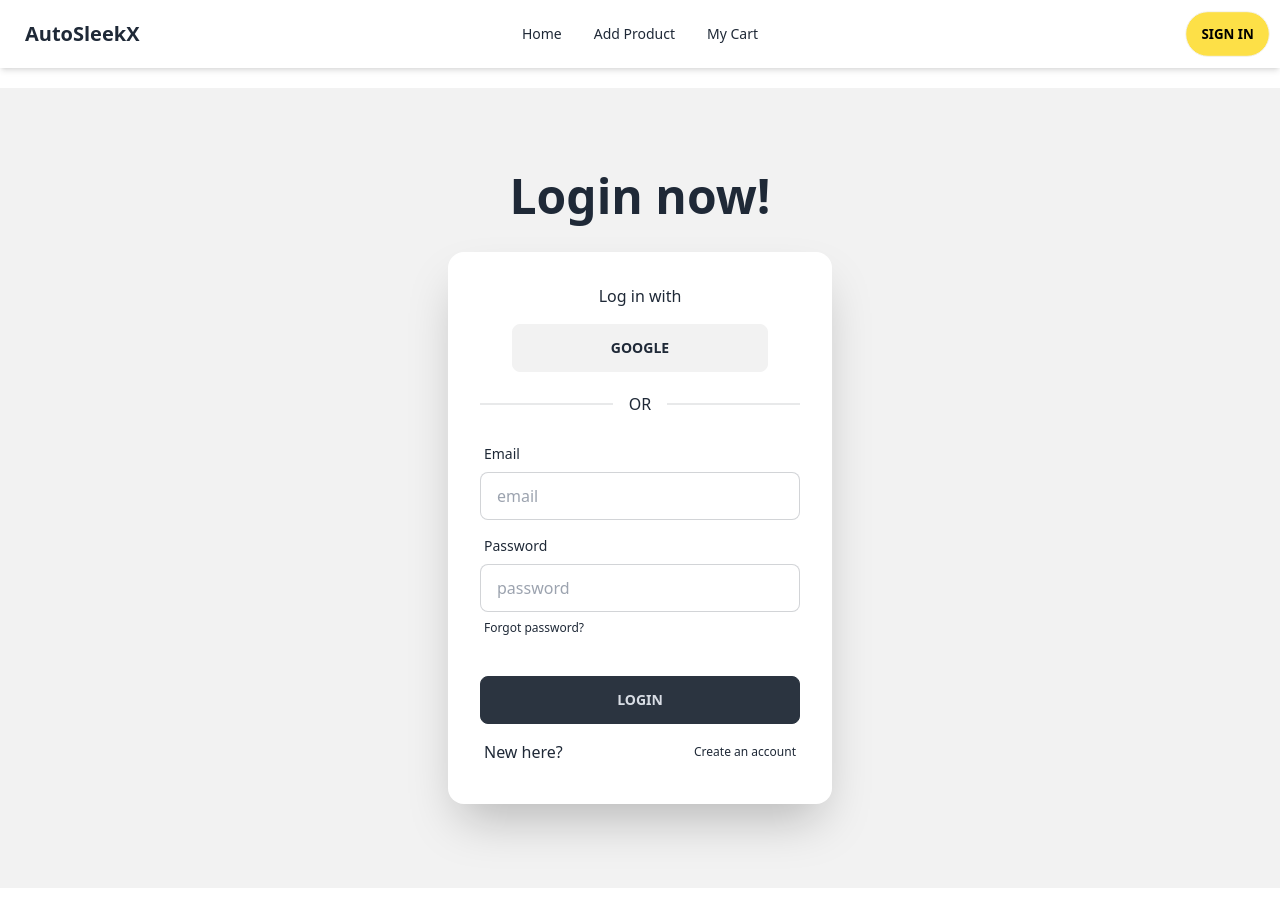
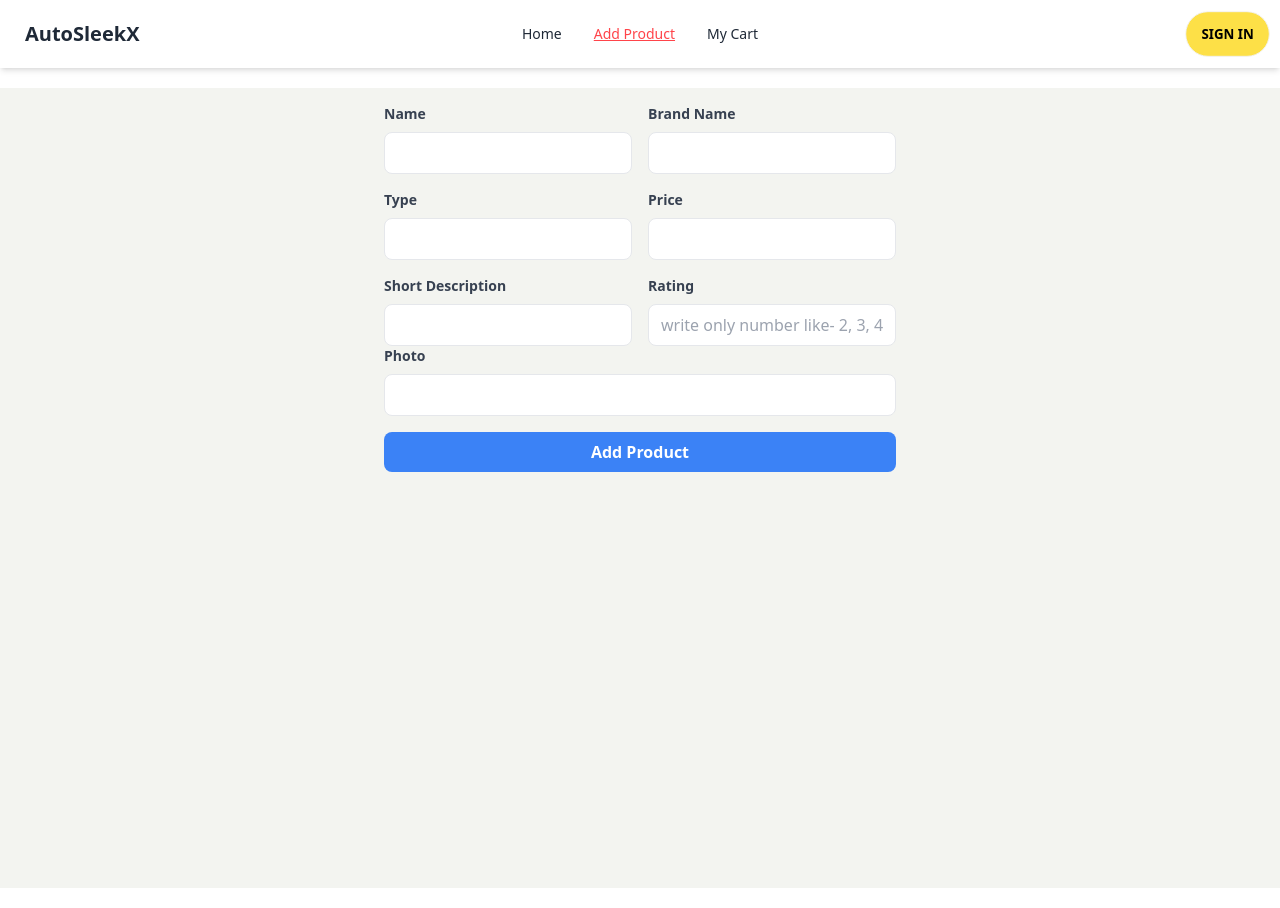
Before and after one commit to AlMamunTalukder/brandshop-client, a React (Vite) app: page /addProducts in a window 1280 px wide. Before the commit this address led to /signIn. Built offline with nearby package versions, Linux system fonts and the light colour scheme; no server answers.

Commit message:
Add Product create, database connected, data insert

```diff
--- a/src/components/AddProduct/AddProduct.jsx
+++ b/src/components/AddProduct/AddProduct.jsx
@@ -1,8 +1,50 @@
+import swal from "sweetalert";
+
 const AddProduct = () => {
+  const handleAddProduct = (event) => {
+    event.preventDefault();
+    const form = event.target;
+
+    const name = form.name.value;
+    const BName = form.BName.value;
+    const type = form.type.value;
+    const price = form.price.value;
+    const SDescription = form.SDescription.value;
+    const rating = form.rating.value;
+    const photo = form.photo.value;
+
+    const newProduct = {
+      name,
+      BName,
+      type,
+      price,
+      SDescription,
+      rating,
+      photo,
+    };
+    console.log(newProduct);
+
+    fetch("http://localhost:5000/addProduct", {
+      method: "POST",
+      headers: {
+        "content-type": "application/json",
+      },
+      body: JSON.stringify(newProduct),
+    })
+      .then((res) => res.json())
+      .then((data) => {
+        console.log(data);
+
+        if (data.insertedId) {
+          swal("well", "User Added Successfully", "success");
+        }
+      });
+  };
+
   return (
     <div>
       <div className="bg-[#F3F4F0] min-h-screen">
-        <form>
+        <form onSubmit={handleAddProduct}>
           <div className="container mx-auto p-4">
             <div className="w-full max-w-lg mx-auto">
               <div className="grid grid-cols-2 gap-4">
--- a/src/main.jsx
+++ b/src/main.jsx
@@ -12,7 +12,7 @@ import Error from "./components/Error/Error.jsx";
 import MainLayout from "./components/MainLayout/MainLayout.jsx";
 import Home from "./components/Home/Home.jsx";
 import AuthProvider from "./components/Hook/AuthProvider";
-import PrivateHook from "./components/Hook/PrivateHook";
+// import PrivateHook from "./components/Hook/PrivateHook";
 
 const router = createBrowserRouter([
   {
@@ -28,9 +28,9 @@ const router = createBrowserRouter([
       {
         path: "/addProducts",
         element: (
-          <PrivateHook>
-            <AddProduct />
-          </PrivateHook>
+          // <PrivateHook>
+          <AddProduct />
+          // </PrivateHook>
         ),
       },
       {
```
